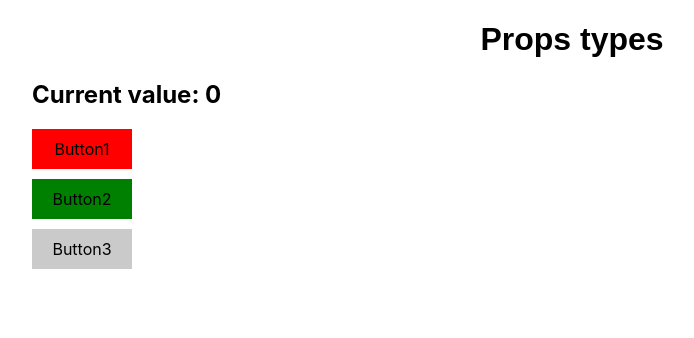
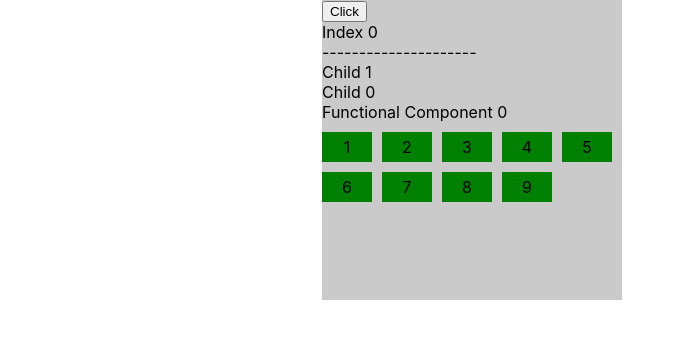
Before and after one commit to tranthuong1999/Bai1_table, a React (Create React App) app: page / in a window 1280 px wide. Shown: the top 338 px of the page, without its empty margins (168-862 px from the left). Built offline with nearby package versions, Linux system fonts and the light colour scheme.

Commit message:
compoent

```diff
--- a/src/App.js
+++ b/src/App.js
@@ -1,11 +1,12 @@
 import './App.css';
 import Table from './Table'
 import PropsComponent from './PropsComponent'
+import ClassComponent from './ClassComponent';
 
 function App() {
   return (
     <div className="App">
-      <PropsComponent />
+      <ClassComponent />
     </div>
   );
 }
--- /dev/null
+++ b/src/ClassComponent/Child1.js
@@ -0,0 +1,33 @@
+import React, { Component } from 'react'
+
+
+class index extends Component {
+
+
+    constructor(props) {
+        super(props);
+    }
+
+    componentWillMount() {
+        console.log('Child1: componentWillMount');
+    }
+
+    componentDidMount() {
+        console.log('Child1: componentDidMount');
+    }
+
+    componentWillUnmount() {
+        console.log('Child1: componentWillUnmount');
+    }
+
+    render() {
+        console.log('Child1: render');
+        return <div>
+            Child 1
+        </div>
+    }
+
+
+
+}
+export default index;
--- /dev/null
+++ b/src/ClassComponent/Child2.js
@@ -0,0 +1,44 @@
+import React, { Component } from 'react'
+
+
+class index extends Component {
+
+
+    constructor(props) {
+        super(props);
+    }
+
+    // componentWillReceiveProps(nextProps) {
+    //     console.log('componentWillReceiveProps:', nextProps);
+    //     const { index } = nextProps;
+    //     if (index === 4) {
+    //         alert('Limit roi e nhe');
+    //     }
+    // }
+
+    //it dung,dùng phải cẩn thận
+    shouldComponentUpdate(nextProps, nextState) {
+        if (nextProps.index == 4) {
+            return false;
+        }
+        return true;
+    }
+
+
+    static getDerivedStateFromProps(props, state) {
+        console.log('getDerivedStateFromProps:', props);
+        return null;
+    }
+
+    render() {
+        const { index } = this.props;
+        console.log('Render:', index)
+        return <div>
+            Child {index}
+        </div>
+    }
+
+
+
+}
+export default index;
--- /dev/null
+++ b/src/ClassComponent/index.js
@@ -0,0 +1,46 @@
+import React, { Component } from 'react'
+import Child1 from './Child1.js';
+import Child2 from './Child2.js';
+import FunctionalComponent from '../FunctionalComponent';
+import Flexbox from '../Flexbox';
+class index extends Component {
+
+
+    constructor(props) {
+        super(props);
+        this.state = {
+            index: 0
+        }
+        // console.log('1111: constuctor');
+    }
+
+    // componentWillMount() {
+    //     console.log('2222: componentWillMount');
+    // }
+
+    // componentDidMount() {
+    //     console.log('4444: componentDidMount');
+    // }
+
+    render() {
+        const { index } = this.state;
+        return <div style={{ display: 'flex', justifyContent: 'center', alignItems: 'center' }} >
+            <div style={{ width: 300, height: 300, borderWidth: 1, borderColor: '#cacaca', backgroundColor: '#cacaca' }}>
+                <button onClick={() => this.setState({ index: index + 1 })}>Click</button>
+                <div>Index {index}</div>
+                <div>---------------------</div>
+                {
+                    index < 2 &&
+                    <Child1 />
+                }
+                <Child2 index={index} />
+                <FunctionalComponent index={index} />
+                <Flexbox index={index} />
+            </div>
+        </div>
+    }
+
+
+
+}
+export default index;
--- /dev/null
+++ b/src/Flexbox/index.js
@@ -0,0 +1,14 @@
+
+
+const index = (props) => {
+    const listData = [1, 2, 3, 4, 5, 6, 7, 8, 9];
+    return <div style={{ display: 'flex', flexDirection: 'row', flexWrap: 'wrap' }}>
+        {
+            listData.map(e => {
+                return <div style={{ width: 50, height: 30, backgroundColor: 'green', marginRight: 10, marginTop: 10, display: 'flex', justifyContent: 'center', alignItems: 'center' }}>{e}</div>
+            })
+        }
+    </div>
+}
+
+export default index;
--- /dev/null
+++ b/src/FunctionalComponent/index.js
@@ -0,0 +1,9 @@
+
+
+const index = (props) => {
+    return <div>
+        Functional Component {props.index}
+    </div>
+}
+
+export default index;
--- a/src/PropsComponent.js
+++ b/src/PropsComponent.js
@@ -7,8 +7,8 @@ class index extends Component {
         this.state = {
             currentValue: 0
         }
+    }
 
-    }
 
     onClickButton1() {
         const { currentValue } = this.state;
```
